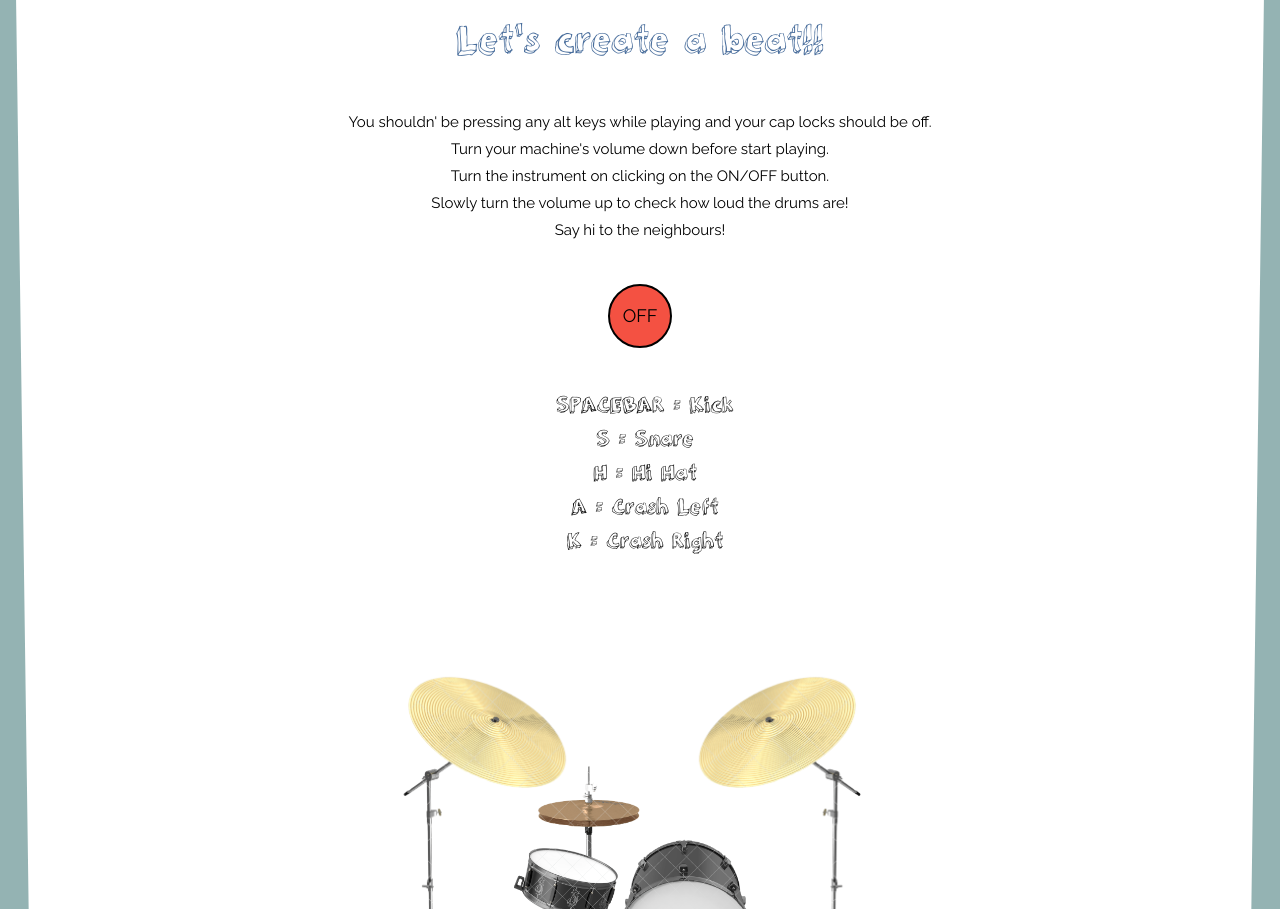
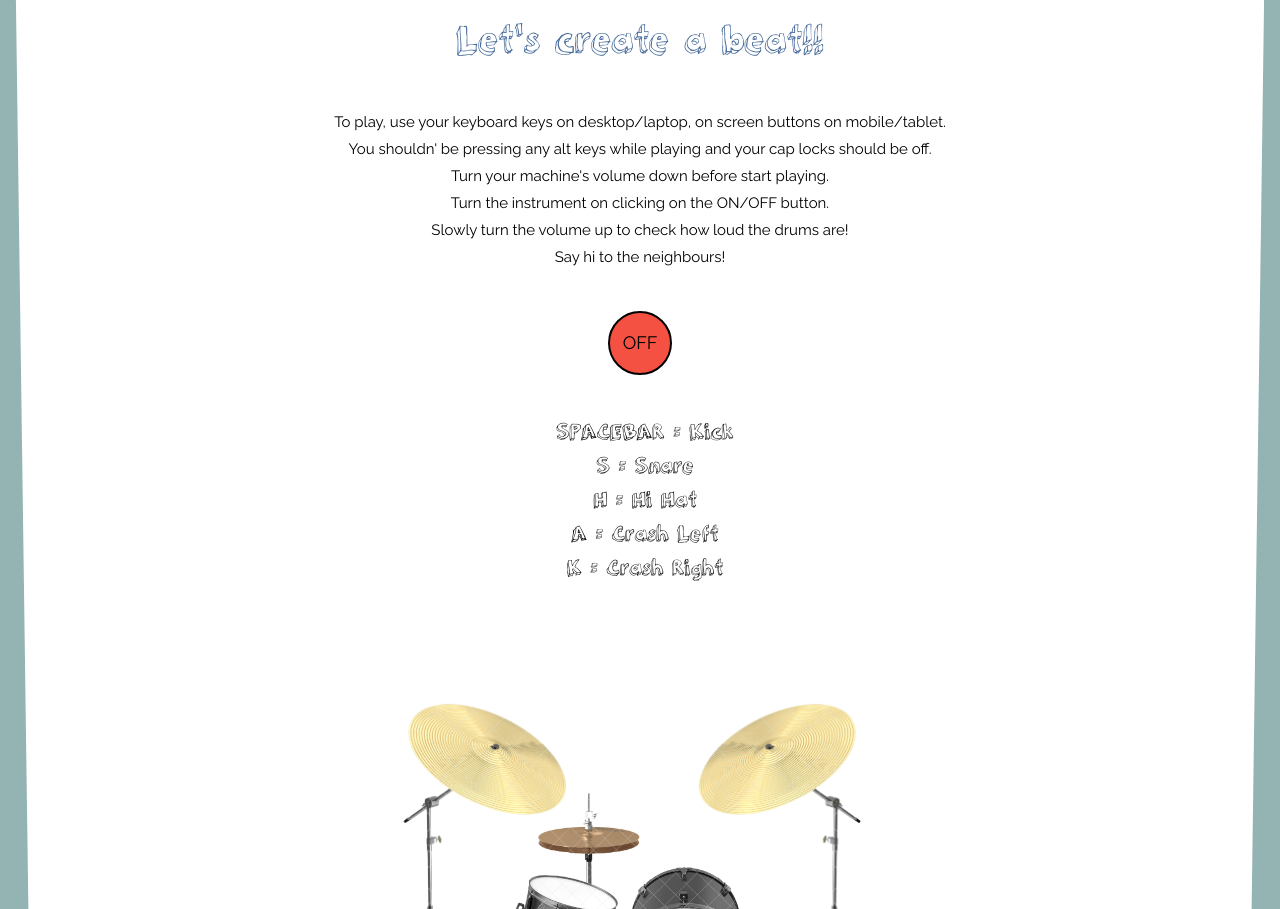
Before and after one commit to paologhidoni/fac-application, a website: page index.html in a window 1280 px wide. Shown: the part 9383-10292 px from the top of the page. Drawn offline with Linux system fonts and the light colour scheme.

Commit message:
resized readme imgs, improved drumkit instructions

```diff
--- a/index.html
+++ b/index.html
@@ -302,6 +302,7 @@
         <h3 class='heading-tertiary'>Let's create a beat!!</h3>
 
         <ul class='drumkit__instructions'>
+          <li>To play, use your keyboard keys on desktop/laptop, on screen buttons on mobile/tablet.</li>
           <li>You shouldn' be pressing any alt keys while playing and your cap locks should be off.</li>
           <li>Turn your machine's volume down before start playing.</li>
           <li>Turn the instrument on clicking on the ON/OFF button.</li>
```
